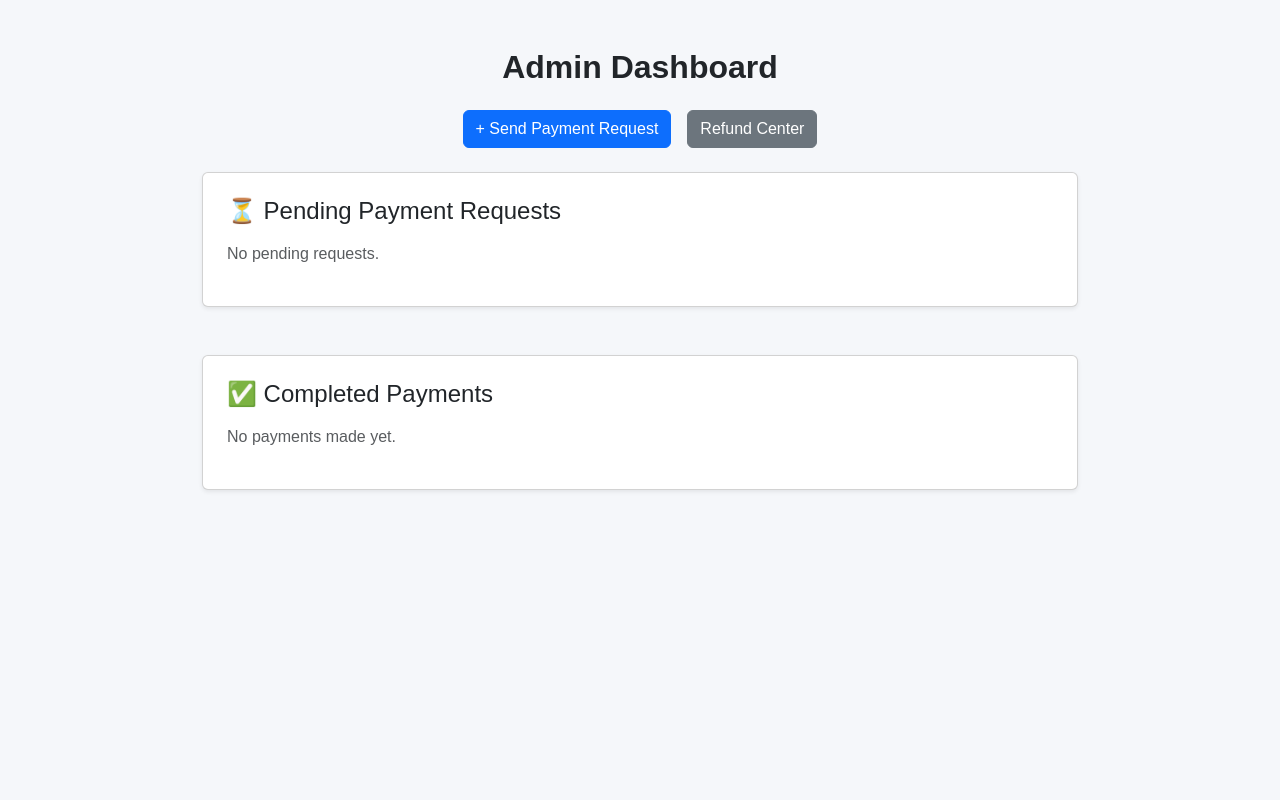
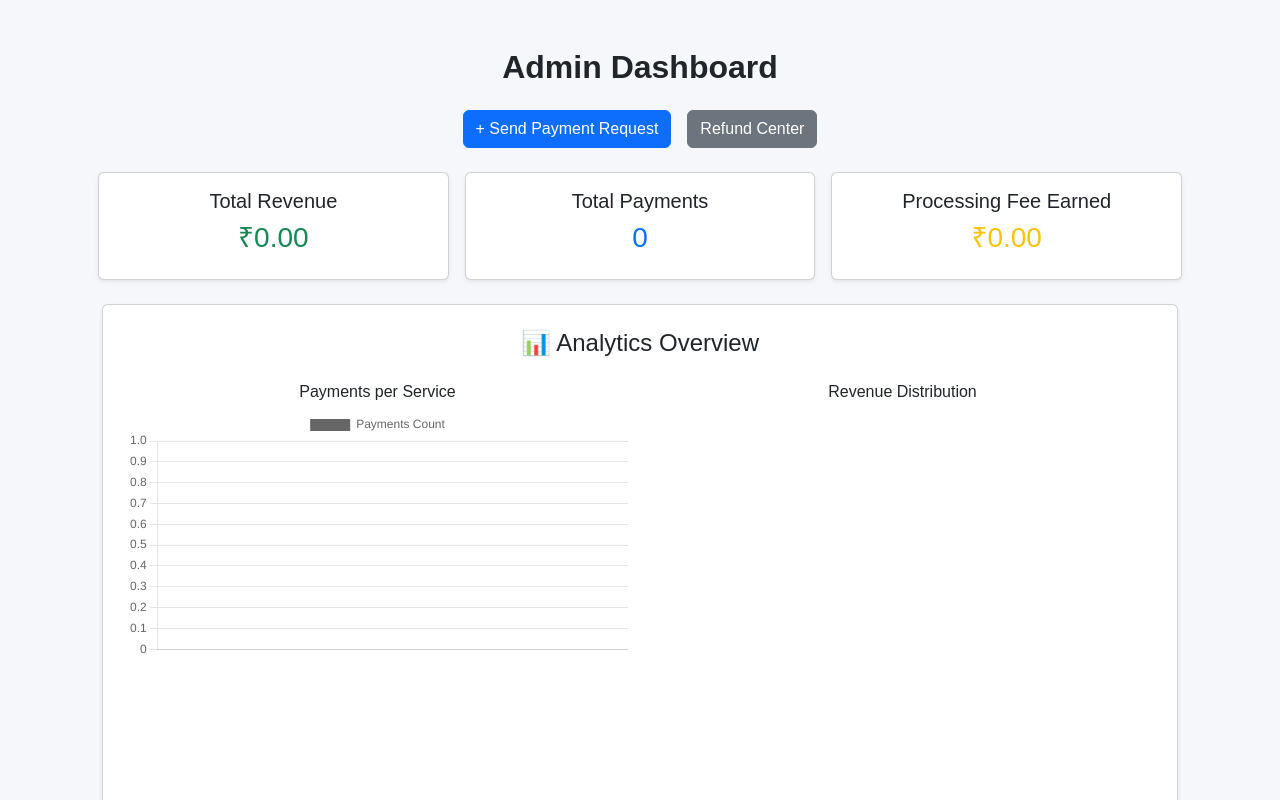
Before and after one commit to Shravya2820/medichain-ui, a React (Create React App) app: page /admin in a window 1280 px wide. Shown: the top 800 px of the page. Built offline with nearby package versions, Linux system fonts and the light colour scheme.

Commit message:
Final frontend build for MediChainPay Hackathon

```diff
--- a/src/pages/AdminDashboard.js
+++ b/src/pages/AdminDashboard.js
@@ -1,26 +1,78 @@
-import { useEffect, useState } from "react";
+import React, { useEffect, useState } from "react";
 import { useNavigate } from "react-router-dom";
+import { Bar, Pie } from "react-chartjs-2";
+import {
+  Chart as ChartJS,
+  CategoryScale,
+  LinearScale,
+  BarElement,
+  ArcElement,
+  Tooltip,
+  Legend,
+} from "chart.js";
+
+ChartJS.register(CategoryScale, LinearScale, BarElement, ArcElement, Tooltip, Legend);
 
 export default function AdminDashboard() {
   const [pendingRequests, setPendingRequests] = useState([]);
-  const [paidTransactions, setPaidTransactions] = useState([]);
+  const [paidPayments, setPaidPayments] = useState([]);
   const navigate = useNavigate();
 
   useEffect(() => {
-    // Load pending list
-    const reqList = JSON.parse(localStorage.getItem("paymentRequests") || "[]");
-    setPendingRequests(reqList);
+    const requests = JSON.parse(localStorage.getItem("paymentRequests") || "[]");
+    const paid = JSON.parse(localStorage.getItem("paidPayments") || "[]");
 
-    // Load completed list
-    const paidList = JSON.parse(localStorage.getItem("paidPayments") || "[]");
-    setPaidTransactions(paidList);
+    setPendingRequests(requests.filter((r) => r.status === "Pending"));
+    setPaidPayments(paid);
   }, []);
 
+  // KPI Stats
+  const totalRevenue = paidPayments.reduce((sum, p) => sum + p.totalAmount, 0);
+  const totalFee = paidPayments.reduce((sum, p) => sum + p.feeAmount, 0);
+  const totalPayments = paidPayments.length;
+
+  // Bar Chart (Payments Count)
+  const serviceCounts = paidPayments.reduce((acc, p) => {
+    acc[p.service] = (acc[p.service] || 0) + 1;
+    return acc;
+  }, {});
+
+  const barColors = ["#4f46e5", "#0ea5e9", "#22c55e", "#f59e0b", "#ef4444", "#a855f7"];
+
+  const barData = {
+    labels: Object.keys(serviceCounts),
+    datasets: [
+      {
+        label: "Payments Count",
+        data: Object.values(serviceCounts),
+        backgroundColor: Object.keys(serviceCounts).map(
+          (_, index) => barColors[index % barColors.length]
+        ),
+      },
+    ],
+  };
+
+  // Pie Chart (Revenue Share)
+  const serviceRevenue = paidPayments.reduce((acc, p) => {
+    acc[p.service] = (acc[p.service] || 0) + p.totalAmount;
+    return acc;
+  }, {});
+
+  const pieData = {
+    labels: Object.keys(serviceRevenue),
+    datasets: [
+      {
+        data: Object.values(serviceRevenue),
+        backgroundColor: ["#4f46e5", "#0ea5e9", "#22c55e", "#f59e0b", "#ef4444", "#a855f7"],
+      },
+    ],
+  };
+
   return (
-    <div className="container mt-5" style={{ maxWidth: 900 }}>
-      <h2 className="fw-bold mb-4 text-center">Admin Dashboard</h2>
+    <div className="container mt-5" style={{ maxWidth: 1100 }}>
+      <h2 className="fw-bold text-center mb-4">Admin Dashboard</h2>
 
-      {/* ===== ACTION BUTTONS ===== */}
+      {/* ACTION BUTTONS */}
       <div className="d-flex justify-content-center gap-3 mb-4">
         <button className="btn btn-primary" onClick={() => navigate("/admin-request")}>
           + Send Payment Request
@@ -31,57 +83,66 @@ export default function AdminDashboard() {
         </button>
       </div>
 
-      {/* ===== PENDING PAYMENT REQUESTS ===== */}
-      <div className="card p-4 shadow-sm mb-5">
+      {/* KPI Cards */}
+      <div className="row text-center mb-4">
+        <div className="col card shadow-sm p-3 mx-2">
+          <h5>Total Revenue</h5>
+          <h3 className="text-success">₹{totalRevenue.toFixed(2)}</h3>
+        </div>
+        <div className="col card shadow-sm p-3 mx-2">
+          <h5>Total Payments</h5>
+          <h3 className="text-primary">{totalPayments}</h3>
+        </div>
+        <div className="col card shadow-sm p-3 mx-2">
+          <h5>Processing Fee Earned</h5>
+          <h3 className="text-warning">₹{totalFee.toFixed(2)}</h3>
+        </div>
+      </div>
+
+      {/* Analytics Charts */}
+      <div className="card shadow-sm p-4 mb-4">
+        <h4 className="text-center mb-4">📊 Analytics Overview</h4>
+        <div className="row">
+          <div className="col-md-6">
+            <h6 className="text-center">Payments per Service</h6>
+            <Bar data={barData} />
+          </div>
+
+          <div className="col-md-6">
+            <h6 className="text-center">Revenue Distribution</h6>
+            <Pie data={pieData} />
+          </div>
+        </div>
+      </div>
+
+      {/* Pending Requests */}
+      <div className="card p-4 shadow-sm mb-4">
         <h4 className="mb-3">⏳ Pending Payment Requests</h4>
-
         {pendingRequests.length === 0 ? (
           <p className="text-muted">No pending requests.</p>
         ) : (
           pendingRequests.map((r) => (
-            <div
-              key={r.id}
-              className="d-flex justify-content-between align-items-center p-3 mb-2 border rounded"
-            >
+            <div key={r.id} className="d-flex justify-content-between p-2 border rounded mb-2">
               <div>
-                <strong>{r.patient}</strong> — {r.service}
-                <div className="text-muted small">
-                  ₹{r.amount} • {new Date(r.createdAt).toLocaleString()}
-                </div>
+                <strong>{r.patient}</strong> — {r.service} (₹{r.amount})
               </div>
-
-              <button
-                className="btn btn-sm btn-outline-success"
-                onClick={() => {
-                  localStorage.setItem("activePaymentRequest", JSON.stringify(r));
-                  navigate("/pay");
-                }}
-              >
-                Pay Page →
-              </button>
             </div>
           ))
         )}
       </div>
 
-      {/* ===== COMPLETED PAYMENTS SECTION ===== */}
+      {/* Completed Payments */}
       <div className="card p-4 shadow-sm">
         <h4 className="mb-3">✅ Completed Payments</h4>
-
-        {paidTransactions.length === 0 ? (
+        {paidPayments.length === 0 ? (
           <p className="text-muted">No payments made yet.</p>
         ) : (
-          paidTransactions.map((p) => (
-            <div
-              key={p.id}
-              className="p-3 mb-2 border rounded"
-              style={{ background: "#f8fff9" }}
-            >
+          paidPayments.map((p) => (
+            <div key={p.id} className="p-2 border rounded mb-2 bg-light">
               <strong>{p.patient}</strong> paid for {p.service}
               <div className="text-muted small">
-                Amount: ₹{p.totalAmount.toFixed(2)} (Fee: ₹{p.feeAmount.toFixed(2)}) <br />
-                Payment ID: {p.paymentId} <br />
-                Paid: {new Date(p.paidAt).toLocaleString()}
+                Amount: ₹{p.totalAmount.toFixed(2)} (Fee: ₹{p.feeAmount.toFixed(2)})<br />
+                Payment ID: {p.paymentId}
               </div>
             </div>
           ))
```
